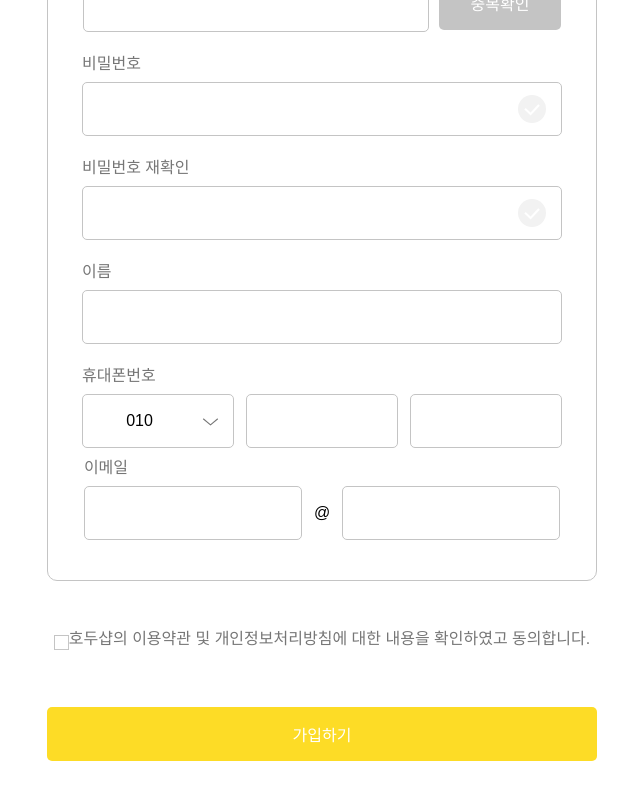
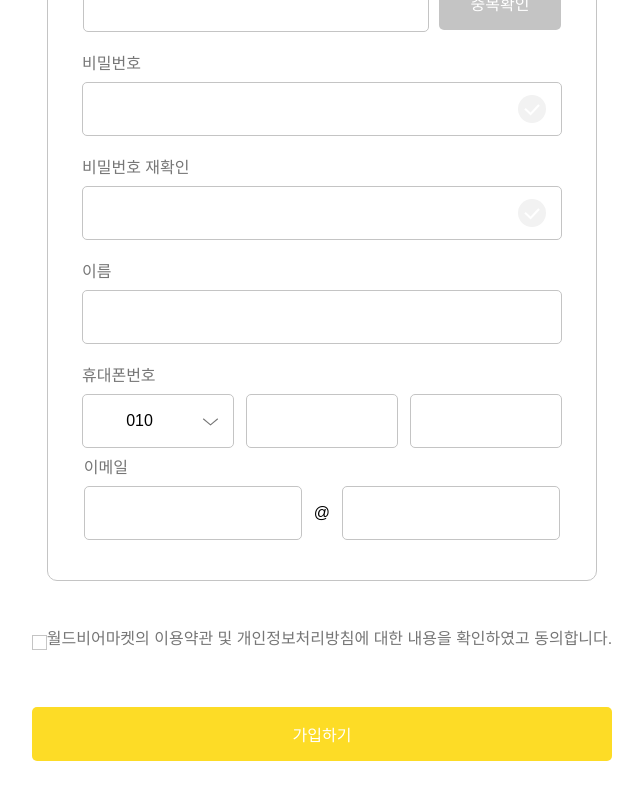
Before and after one commit to zeoneee/GoodShop-Festival-Mall, a React (Create React App) app: page /account/join in a window 1280 px wide. Shown: the part 383-1183 px from the top of the page, without its empty margins (318-961 px from the left). Built offline with nearby package versions, Linux system fonts and the light colour scheme; a web font is replaced by a local one.

Commit message:
휴대폰 번호 정규식 변경

```diff
--- a/src/component/join/joininputform/JoinInputForm.tsx
+++ b/src/component/join/joininputform/JoinInputForm.tsx
@@ -214,7 +214,7 @@
   const onChangePhoneNumber = (e: React.ChangeEvent<HTMLInputElement>) => {
     const { name, value } = e.target;
     const message = "* 휴대폰번호 형식을 확인해주세요.";
-    const phoneRegExp = "^[0-9]{3,4}$";
+    const phoneRegExp = "^[0-9]{4}$";
 
     if (value.match(phoneRegExp)) {
       setUserFormValue({ ...userFormValue, [name]: value });
@@ -412,7 +412,7 @@
             children={undefined}
           />
           <span>
-            호두샵의 이용약관 및 개인정보처리방침에 대한 내용을 확인하였고
+            월드비어마켓의 이용약관 및 개인정보처리방침에 대한 내용을 확인하였고
             동의합니다.
           </span>
         </AgreeWrapper>
```
